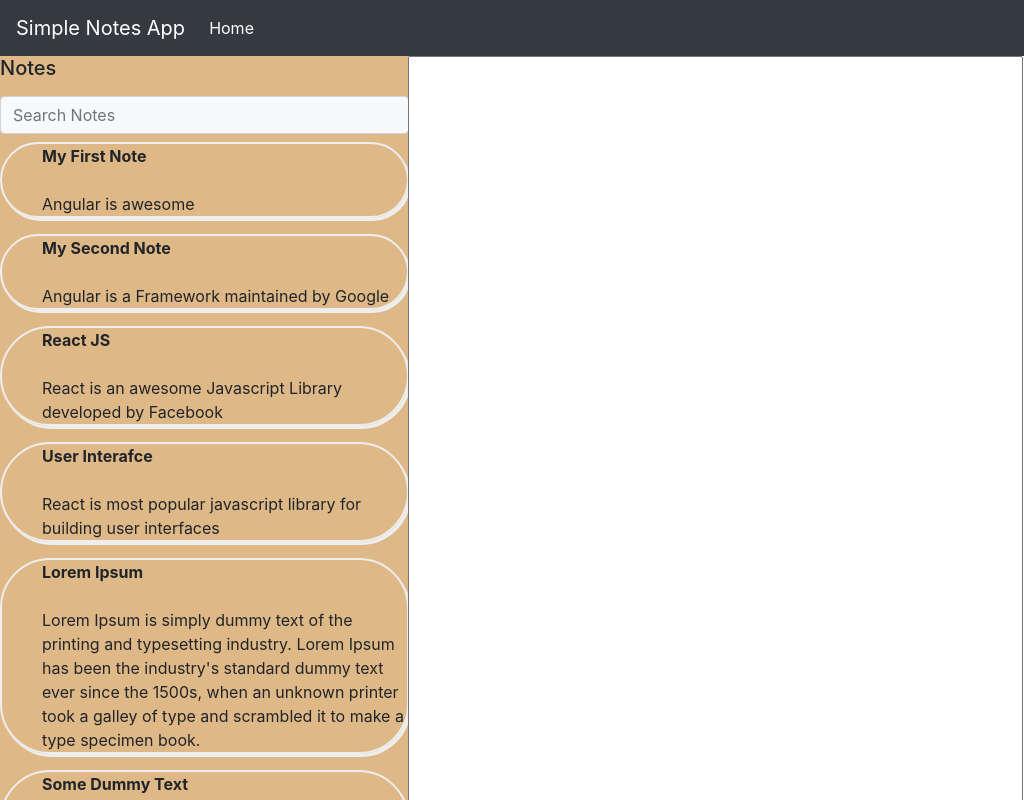
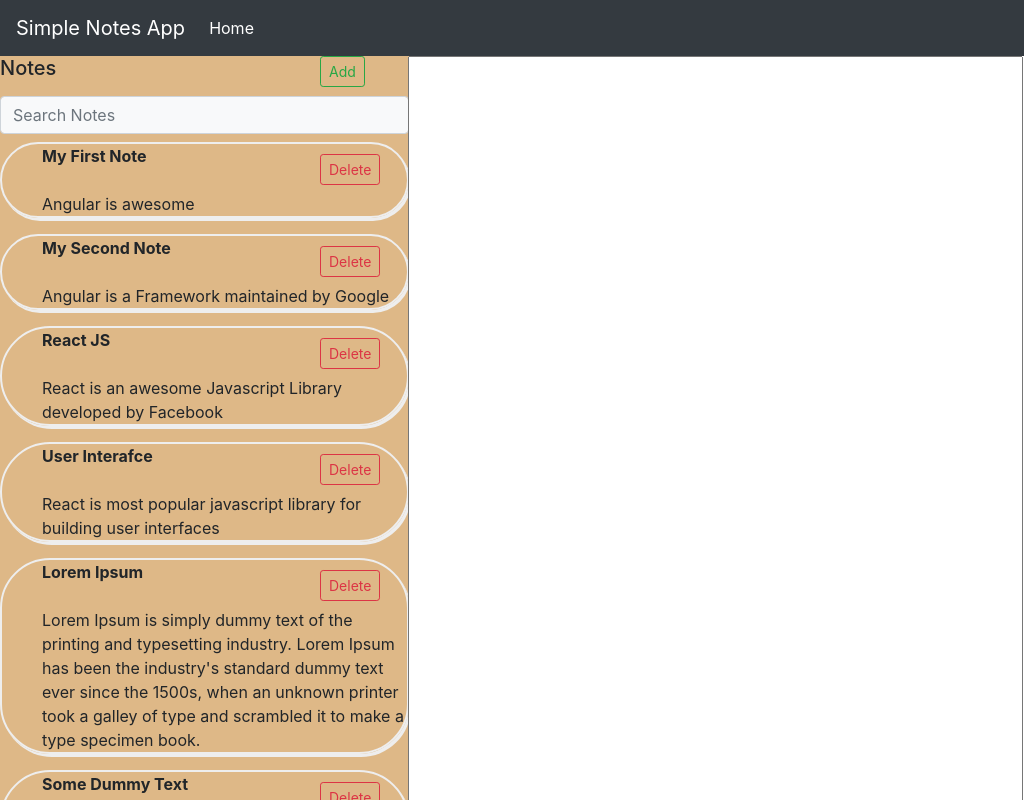
Before and after one commit to shaikhreza43/simple-note-taking-app-automate-io-angular, an Angular app: page / in a window 1024 px wide. Shown: the top 800 px of the page. Built offline with nearby package versions, Linux system fonts and the light colour scheme.

Commit message:
Added Responsiveness based on device width

```diff
--- a/src/app/sidenotesbar/sidenotesbar.component.css
+++ b/src/app/sidenotesbar/sidenotesbar.component.css
@@ -5,7 +5,7 @@ ul {
   box-shadow: 2px 3px #eee;
   overflow-x: hidden;
 }
-li{
+li {
   overflow-wrap: break-word;
 }
 
@@ -27,53 +27,65 @@ div.sidenavbar {
   text-align: left !important;
 }
 
-.note-title{
+.note-title {
   font-weight: bold;
 }
 
-button.addbtn{
+button.addbtn {
   position: absolute;
   left: 450px;
 }
 
-button.delbtn{
+button.delbtn {
   position: absolute;
   left: 450px;
   margin-top: 10px;
 }
-
-@media screen and (max-width:700px){
-  button.addbtn{
+@media only screen and (min-width: 200px) and (max-width: 450px) {
+  button.addbtn {
     position: absolute;
-    left: 230px;
+    left: 130px;
   }
 
-  button.delbtn{
+  button.delbtn {
     position: absolute;
-  left: 230px;
-  margin-top: 10px;
-  }
-}
-@media(width:1100px){
-  button.addbtn{
-    position: absolute;
-    left: 350px;
-  }
-
-  button.delbtn{
-  position: absolute;
-  left: 350px;
+    left: 130px;
     margin-top: 10px;
   }
 }
 
-@media(min-width:1400px){
-  button.addbtn{
+@media only screen and (min-width: 500px) and (max-width: 768px) {
+  button.addbtn {
+    position: absolute;
+    left: 430px;
+  }
+
+  button.delbtn {
+    position: absolute;
+    left: 430px;
+    margin-top: 10px;
+  }
+}
+@media only screen and (min-width: 800px) and (max-width: 1100px) {
+  button.addbtn {
+    position: absolute;
+    left: 320px;
+  }
+
+  button.delbtn {
+    position: absolute;
+    left: 320px;
+    margin-top: 10px;
+  }
+}
+
+@media (min-width: 1400px) {
+  button.addbtn {
     position: absolute;
     left: 480px;
   }
 
-  button.delbtn{
+  button.delbtn {
     position: absolute;
     left: 480px;
     margin-top: 10px;
```
Lines whose indentation alone changed are shown as unchanged.
